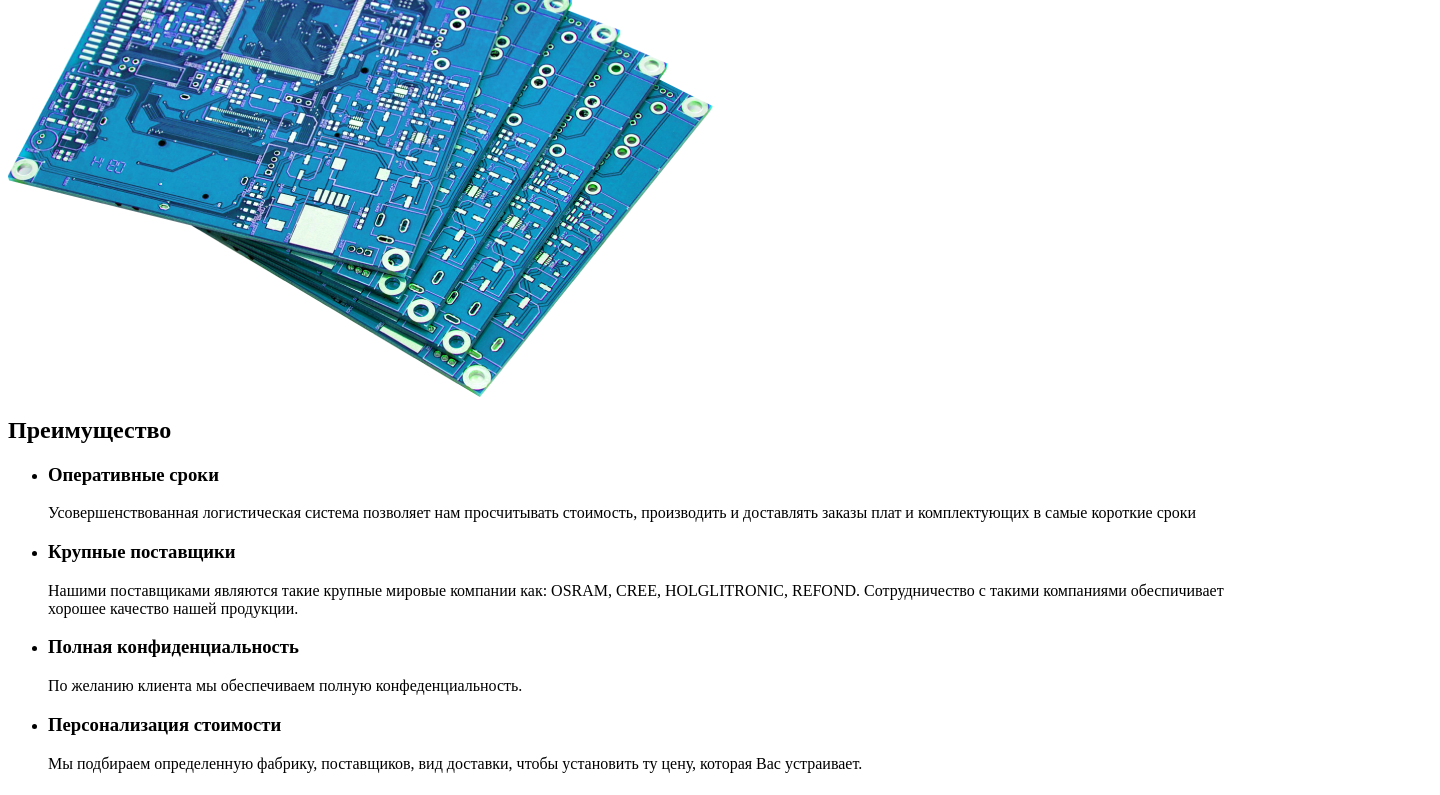
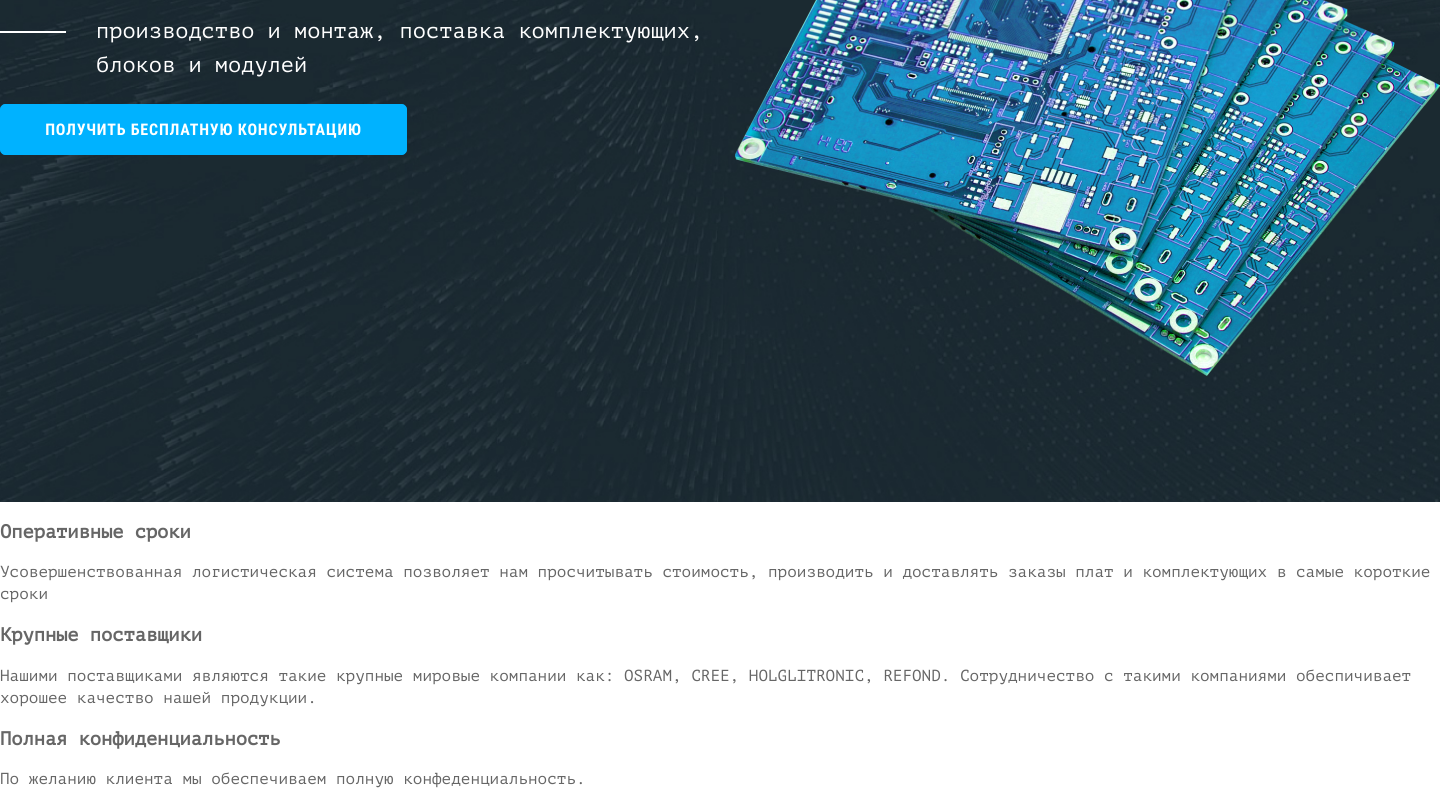
Before and after one commit to titan1540/smart-device, a website: page source/index.html in a window 1280 px wide. Shown: the part 409-1204 px from the top of the page, 1440 px wide, since content can reach past the window. Drawn offline with nearby package versions, Linux system fonts and the light colour scheme; files that its build step writes are made by us from their sources.

Commit message:
Добавляет шапку сайта

```diff
--- a/gulpfile.js
+++ b/gulpfile.js
@@ -17,7 +17,7 @@ var include = require("posthtml-include");
 var del = require("del");
 
 gulp.task("css", function () {
-  return gulp.src("source/sass/style.scss")
+  return gulp.src("source/sass/style.sass")
     .pipe(plumber())
     .pipe(sourcemap.init())
     .pipe(sass())
--- a/package.json
+++ b/package.json
@@ -26,7 +26,7 @@
   },
   "scripts": {
     "editorconfig": "editorconfig-cli",
-    "stylelint": "stylelint \"source/sass/**/*.scss\" --syntax scss",
+    "stylelint": "stylelint \"source/sass/**/*.sass\" --syntax sass",
     "test": "npm run editorconfig && npm run stylelint && eslint source/js/",
     "build": "gulp build",
     "start": "gulp start",
--- a/source/index.html
+++ b/source/index.html
@@ -1,11 +1,11 @@
-wrapper<!DOCTYPE html>
+<!DOCTYPE html>
 <html lang="en">
 <head>
   <meta charset="UTF-8">
   <meta name="viewport" content="width=device-width, initial-scale=1.0">
   <meta http-equiv="X-UA-Compatible" content="ie=edge">
   <title>Smart Device</title>
-  <link rel="stylesheet" href="css/style.css">
+  <link rel="stylesheet" href="css/style.min.css">
 </head>
 <body>
   <header class="page-header">
@@ -16,16 +16,13 @@ wrapper<!DOCTYPE html>
             <img src="img/header-logo.png" alt="">
           </a>
           <ul class="header-contacts">
-            <li class="header-contacts-item"><a href="#">info@sd.ru</a></li>
-            <li class="header-contacts-item"><a href="#">+7 (495) 000 52 52</a></li>
+            <li class="header-contacts-item contact-email"><a href="mailto:info@sd.ru">info@sd.ru</a></li>
+            <li class="header-contacts-item contact-phone"><a href="tel:+74950005252">+7 (495) 000 52 52</a></li>
           </ul>
           <a href="#" class="btn btn-call">Заказать звонок</a>
         </div>
       </div>
     </nav>
-  </header>
-  <main>
-    <h1 class="visually-hidden">Smart Device</h1>
     <section class="promo">
       <div class="container">
         <div class="promo-wrapper">
@@ -40,7 +37,9 @@ wrapper<!DOCTYPE html>
         </div>
       </div>
     </section>
-
+  </header>
+  <main>
+    <h1 class="visually-hidden">Smart Device</h1>
     <section class="advantages">
       <div class="container">
         <h2 class="visually-hidden">Преимущество</h2>
--- /dev/null
+++ b/source/sass/style.sass
@@ -0,0 +1,173 @@
+@font-face
+    font-family: 'Roboto Condensed'
+    src: url('../fonts/RobotoCondensed-Regular.woff2') format('woff2'), url('../fonts/RobotoCondensed-Regular.woff') format('woff')
+    font-weight: normal
+    font-style: normal
+
+@font-face
+    font-family: 'PT Mono'
+    src: url('../fonts/PTMono-Regular.woff2') format('woff2'), url('../fonts/PTMono-Regular.woff') format('woff')
+    font-weight: normal
+    font-style: normal
+
+@font-face
+    font-family: 'Roboto Condensed'
+    src: url('../fonts/RobotoCondensed-Bold.woff2') format('woff2'), url('../fonts/RobotoCondensed-Bold.woff') format('woff')
+    font-weight: bold
+    font-style: normal
+
+body
+  margin: 0
+  padding: 0
+  min-width: 1440px
+  font-size: 16px
+  line-height: 22px
+  font-family: 'PT Mono', 'Courier New', monospace
+  background-color: #ffffff
+  color: #666666
+
+.container
+  width: 1440px
+  margin: 0 auto
+
+.visually-hidden
+  position: absolute
+  clip: rect(0 0 0 0)
+  width: 1px
+  height: 1px
+  margin: -1px
+
+a
+  color: inherit
+  text-decoration: none
+
+ul
+  list-style: none
+  padding: 0
+
+.page-header
+  background-image: url('../img/header-bg.jpg')
+  background-color: #1b2d37
+  background-repeat: no-repeat
+  background-size: cover
+  background-position: center
+  padding-top: 33px
+  color: #ffffff
+  min-height: 878px
+
+.header-nav-wrapper
+  display: -webkit-flex
+  display: -ms-flex
+  display: flex
+  align-items: center
+
+.header-logo,
+.header-logo img
+  width: 202px
+  height: 52px
+
+.header-contacts
+  margin-left: auto
+  display: -webkit-flex
+  display: -ms-flex
+  display: flex
+  flex-wrap: wrap
+  width: 441px
+
+.header-contacts-item
+  margin-right: 88px
+  padding-left: 40px
+  line-height: 18px
+  position: relative
+
+.header-contacts-item::before
+  content: ""
+  position: absolute
+  left: 0
+  top: 50%
+  transform: translateY(-50%)
+  background-repeat: no-repeat
+
+.contact-email::before
+  background-image: url('../img/envelope.svg')
+  width: 19px
+  height: 14px
+
+.contact-phone::before
+  background-image: url('../img/phone-call.svg')
+  width: 18px
+  height: 18px
+
+.header-contacts-item:last-child
+  margin-right: 0
+
+.btn
+  display: inline-block
+  font-family: 'Roboto Condensed', 'Arial', sans-serif
+  font-size: 14px
+  font-weight: bold
+  width: 180px
+  padding: 15px
+  vertical-align: middle
+  text-align: center
+  text-transform: uppercase
+  word-wrap: break-word
+  border: 1px solid #ffffff
+  border-radius: 5px
+  box-sizing: border-box
+  letter-spacing: 0.05em
+  line-height: 16px
+
+.btn-call
+  margin-left: 40px
+
+.promo-wrapper
+  display: -webkit-flex
+  display: -ms-flex
+  display: flex
+  justify-content: space-between
+
+.promo-text-column
+  width: 720px
+
+.promo-title
+  font-family: 'Roboto Condensed', 'Arial', sans-serif
+  font-weight: bold
+  font-size: 80px
+  letter-spacing: 0.07em
+  text-transform: uppercase
+  margin-top: 250px
+
+.promo-text
+  margin-top: 60px
+  font-size: 22px
+  line-height: 34px
+  padding-left: 96px
+  position: relative
+
+.promo-text::before
+  content: ''
+  height: 2px
+  width: 66px
+  margin-right: 30px
+  background-color: #ffffff
+  position: absolute
+  left: 0
+  top: 17px
+
+.btn-promo
+  width: 407px
+  background-color: #00b2ff
+  color: #ffffff
+  border-color: #00b2ff
+  font-size: 16px
+  line-height: 19px
+
+.promo-img-column
+  width: 705px
+  height: 515px
+  margin-top: 185px
+
+.promo-img-column
+  width: 705px
+  height: 515px
--- a/source/sass/style.scss
+++ /dev/null
@@ -1,3 +0,0 @@
-h1 {
-  color: red;
-}
```
Also changed, not shown: build/css/style.min.css, build/img/envelope.svg (added), build/img/header-bg.jpg (renamed from build/img/promo-bg.jpg), build/img/phone-call.svg (added), build/index.html, source/img/envelope.svg (added), source/img/header-bg.jpg (renamed from source/img/promo-bg.jpg), source/img/phone-call.svg (added), 1 other file.
